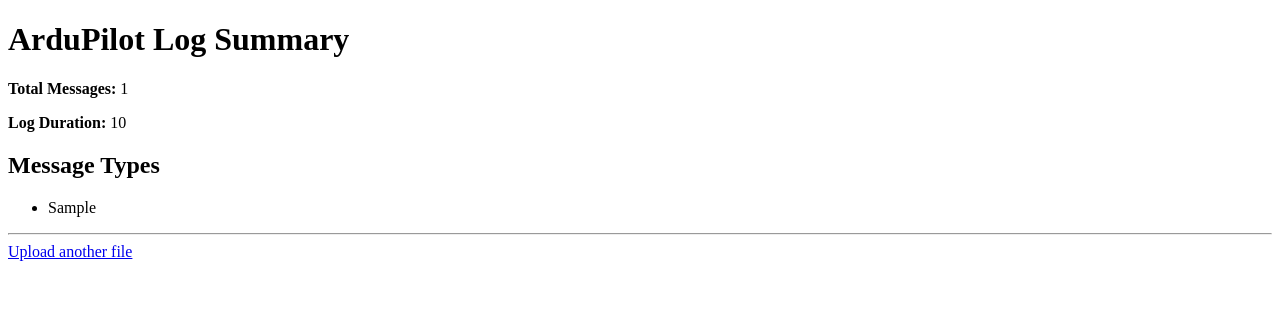
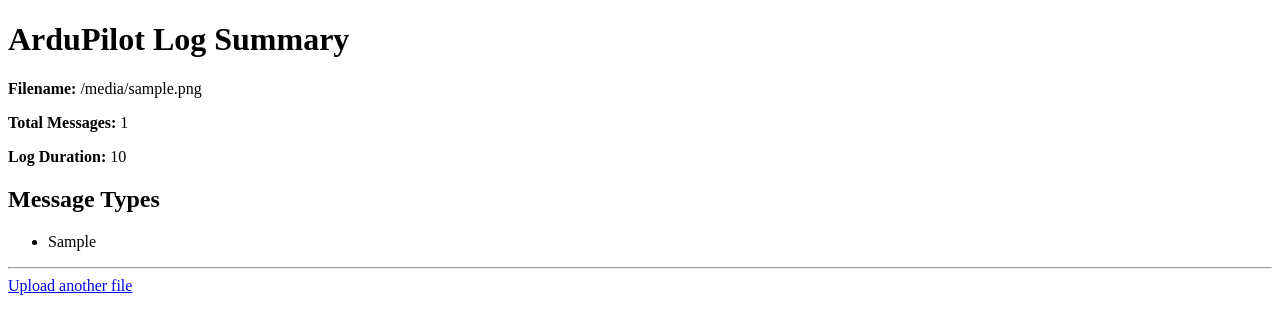
Before and after one commit to CopterCamTech/flight-tools, a Flask app: template templates/bin_info.html in a window 1280 px wide. Shown: the top 334 px of the page. Run offline with Flask 2, Linux system fonts and the light colour scheme; the template is opened without the code that fills it: most values are stand-ins (such as "Sample title", 1, 10 or a date in 2020); parts of the project's set-up code (start-up, migrations or seed data) failed here and were passed over.

Commit message:
Update: show filename in ArduPilot and PX4 log summaries

```diff
--- a/templates/bin_info.html
+++ b/templates/bin_info.html
@@ -9,6 +9,7 @@
     {% if result.error %}
         <p style="color: red;"><strong>Error:</strong> {{ result.error }}</p>
     {% else %}
+        <p><strong>Filename:</strong> {{ result.filename }}</p>
         <p><strong>Total Messages:</strong> {{ result.total_messages }}</p>
         <p><strong>Log Duration:</strong> {{ result.log_duration }}</p>
 
--- a/templates/ulg_info.html
+++ b/templates/ulg_info.html
@@ -9,6 +9,7 @@
     {% if result.error %}
         <p style="color: red;"><strong>Error:</strong> {{ result.error }}</p>
     {% else %}
+        <p><strong>Filename:</strong> {{ result.filename }}</p>
         <p><strong>Total Messages:</strong> {{ result.total_messages }}</p>
         <p><strong>Log Duration:</strong> {{ result.log_duration }}</p>
 
--- a/tools/bin_info.py
+++ b/tools/bin_info.py
@@ -41,6 +41,7 @@
             duration_str = "Unknown (no valid timestamps)"
 
         return {
+            'filename': os.path.basename(filepath),
             'message_types': sorted(message_types),
             'total_messages': total_messages,
             'log_duration': duration_str,
--- a/tools/ulg_info.py
+++ b/tools/ulg_info.py
@@ -11,6 +11,7 @@
         duration = (ulog.last_timestamp - ulog.start_timestamp) / 1e6
 
         return {
+            'filename': os.path.basename(filepath),
             'message_types': message_types,
             'total_messages': total_messages,
             'log_duration': f"{duration:.2f} seconds",
```
